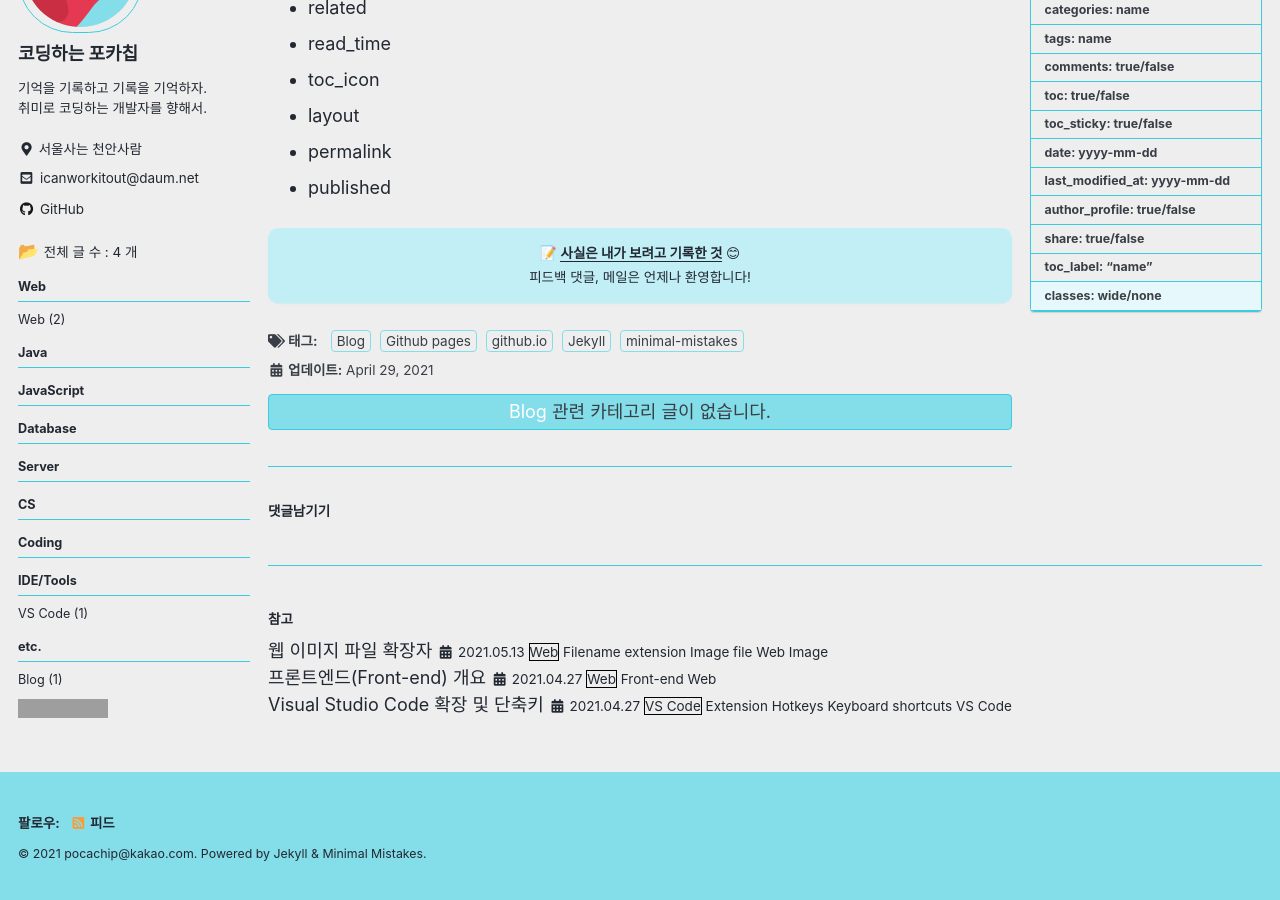
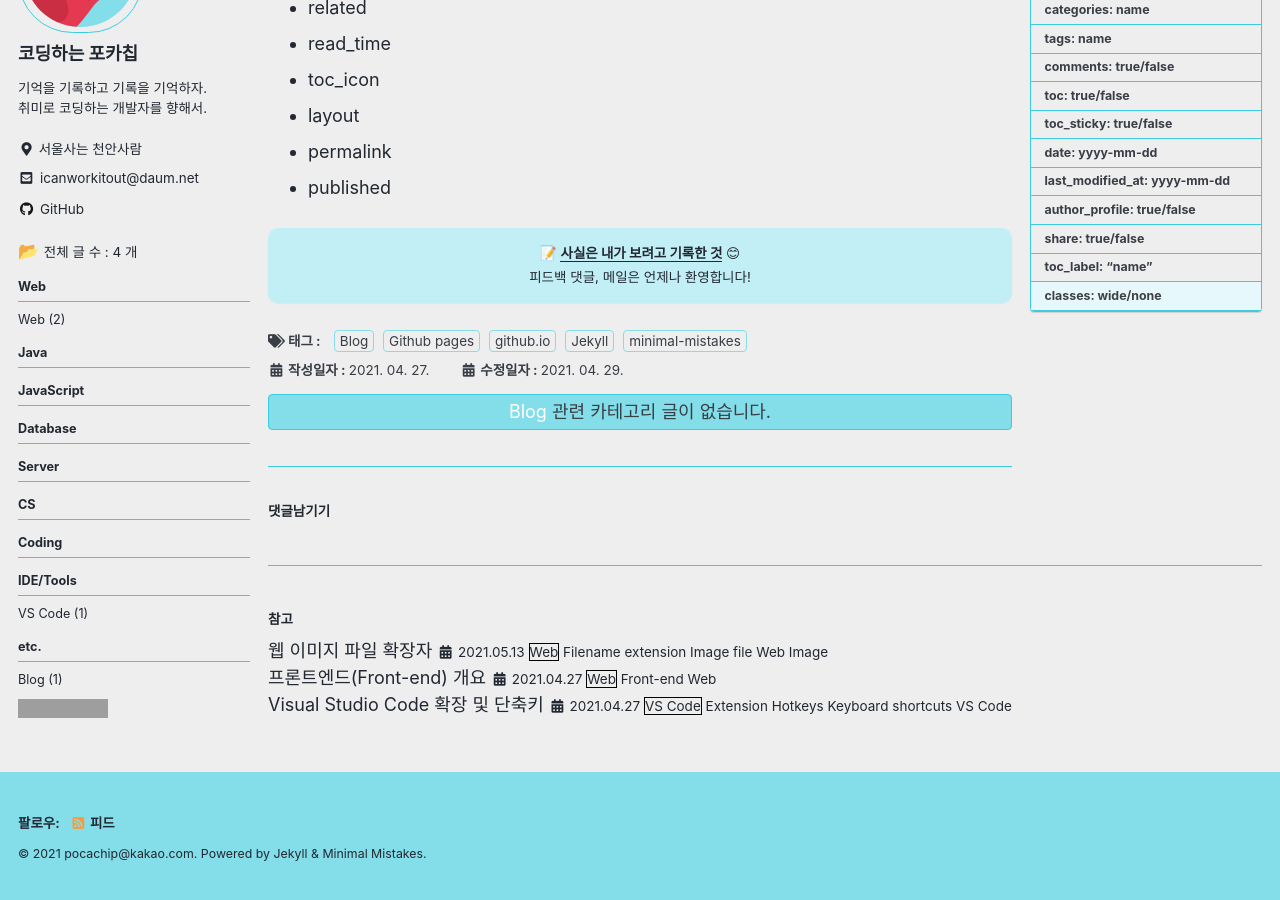
Before and after one commit to iCanWorkItOut/iCanWorkItOut.github.io, a Jekyll site: the page built from _posts/Blog/2021-04-27-포스트헤드옵션.md, in a window 1280 px wide and 900 px high, scrolled down 1836 px. Built offline with Jekyll 4.4.1, drawn with Linux system fonts in a browser that asks for light colours; cached includes are drawn as plain includes; some web fonts are replaced; comment, search, counter and statistics services are not loaded; grey boxes are pictures that could not be loaded.

Commit message:
:art:page_data.html: single__footer__날짜 구조 변경

```diff
--- a/_includes/page__date.html
+++ b/_includes/page__date.html
@@ -1,6 +1,24 @@
-{% assign date_format = site.date_format | default: "%B %-d, %Y" %}
+{% assign date_format = site.date_format | default: "%Y. %m. %d." %}
+{% if page.date %}
+  <span class="page__date" style="margin-right: 2em;">
+    <strong>
+      <i class="fas fa-fw fa-calendar-alt" aria-hidden="true"></i>
+      {{ site.data.ui-text[site.locale].date_label | default: "작성일자 :" }}
+    </strong>
+    <time datetime="{{ page.date | date_to_xmlschema }}">
+      {{ page.date | date: date_format }}
+    </time>
+  </span>
+{% endif %}
+
 {% if page.last_modified_at %}
-  <p class="page__date"><strong><i class="fas fa-fw fa-calendar-alt" aria-hidden="true"></i> {{ site.data.ui-text[site.locale].date_label | default: "Updated:" }}</strong> <time datetime="{{ page.last_modified_at | date: "%Y-%m-%d" }}">{{ page.last_modified_at | date: date_format }}</time></p>
-{% elsif page.date %}
-  <p class="page__date"><strong><i class="fas fa-fw fa-calendar-alt" aria-hidden="true"></i> {{ site.data.ui-text[site.locale].date_label | default: "Updated:" }}</strong> <time datetime="{{ page.date | date_to_xmlschema }}">{{ page.date | date: date_format }}</time></p>
+  <span class="page__date">
+    <strong>
+      <i class="fas fa-fw fa-calendar-alt" aria-hidden="true"></i>
+      {{ site.data.ui-text[site.locale].modify_label | default: "수정일자 :" }}
+    </strong>
+    <time datetime="{{ page.last_modified_at | date_to_xmlschema }}">
+      {{ page.last_modified_at | date: date_format }}
+    </time>
+  </span>
 {% endif %}
```
Also changed, not shown: _data/ui-text.yml (+4 -3 lines).
